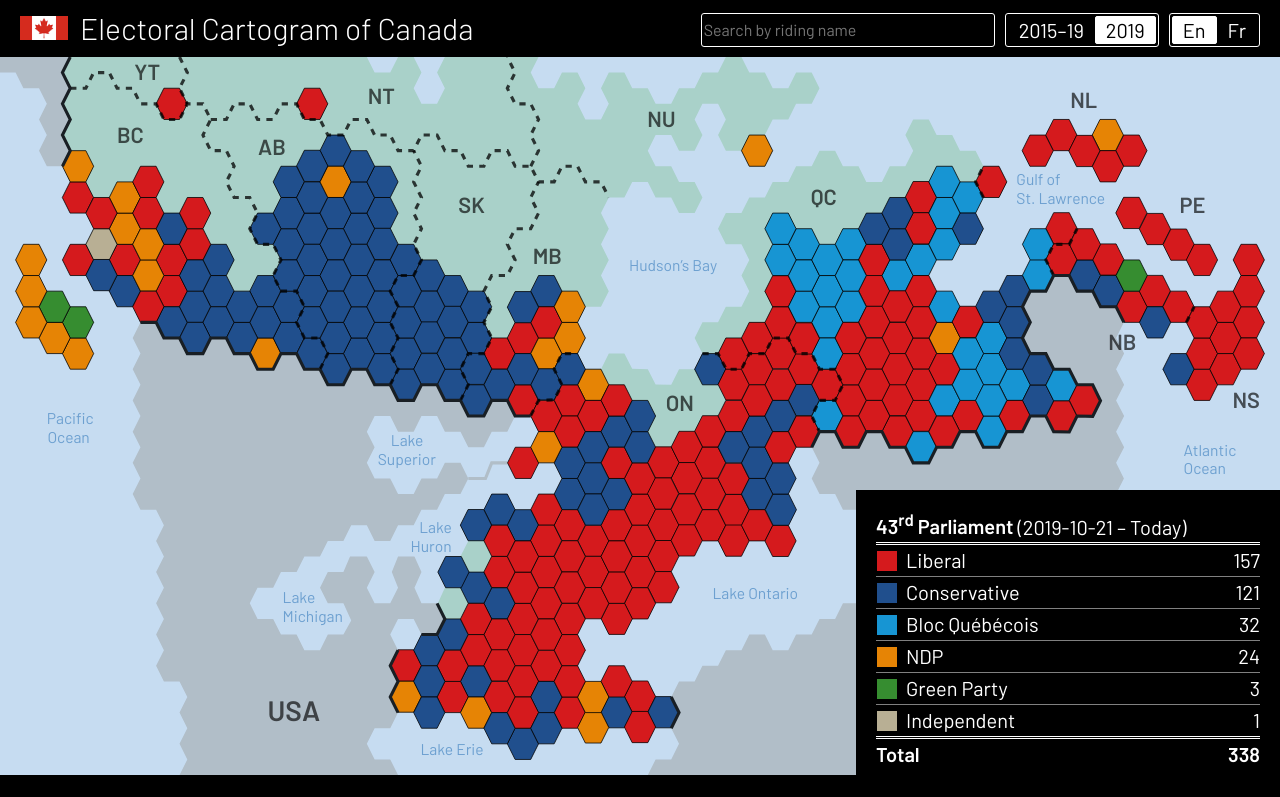
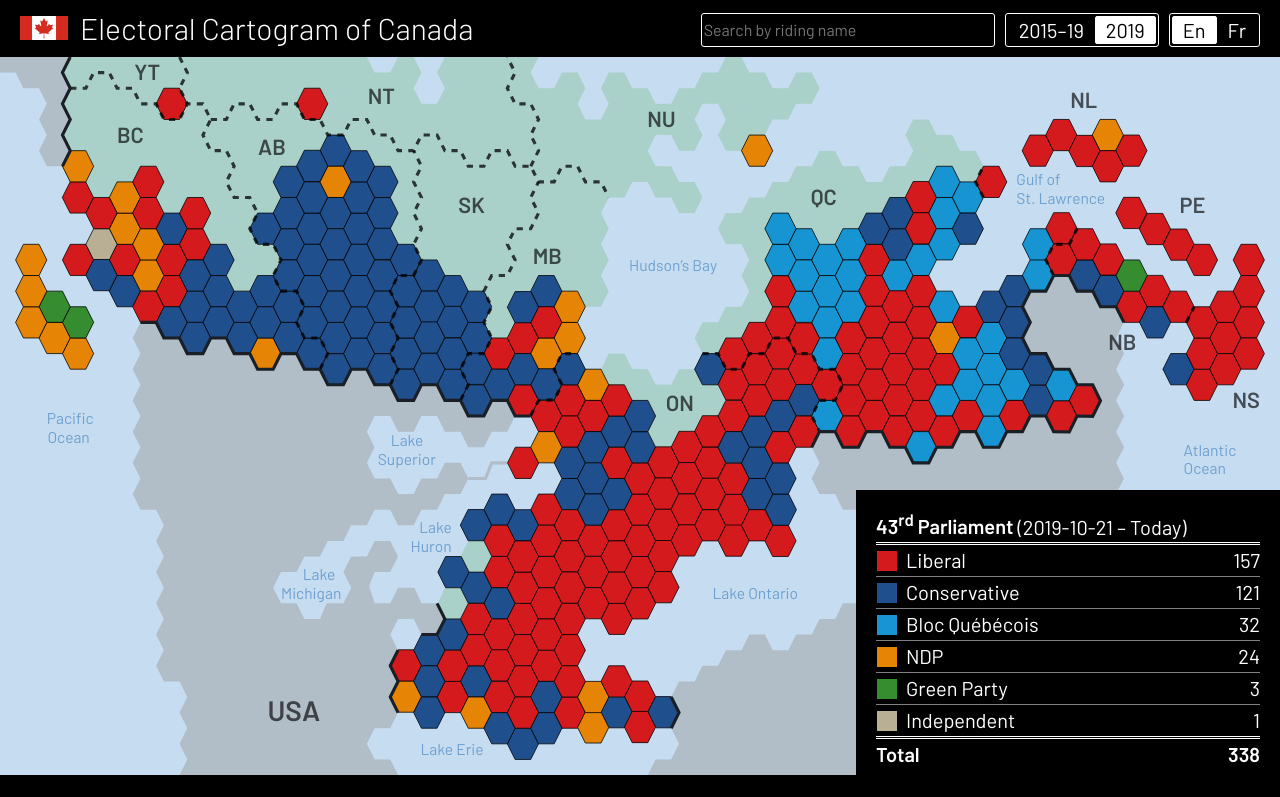
Before and after one commit to attaboy/electoralcartogram, a Next.js app: page / in a window 1280 px wide. Shown: the top 797 px of the page. Built offline with nearby package versions, Linux system fonts and the light colour scheme.

Commit message:
Adjust Lakes Michigan and Huron

```diff
--- a/components/map.tsx
+++ b/components/map.tsx
@@ -69,7 +69,7 @@ class Map extends React.PureComponent<{
         <rect x="0" y="0" width="960" height="600" className="ocean" />
       </g>
       <g id="USA" transform="matrix(0.926829,0,0,1.06522,100,50)">
-        <path id="Western-USA" data-label="Western USA" d="M255,460L115,460L120,450L115,440L120,430L115,420L120,410L115,400L105,400L100,390L105,380L100,370L105,360L100,350L105,340L100,330L105,320L100,310L105,300L100,290L90,290L85,280L90,270L85,260L90,250L85,240L90,230L85,220L90,210L85,200L90,190L85,180L90,170L100,170L105,180L115,180L120,190L130,190L135,180L145,180L150,190L160,190L165,200L175,200L180,190L190,190L195,200L205,200L210,210L220,210L225,200L235,200L240,210L250,210L255,220L265,220L270,210L280,210L285,220L295,220L300,230L310,230L315,220L325,220L330,230L325,240L315,240L310,250L300,250L295,240L285,240L280,230L270,230L265,240L255,240L250,230L240,230L235,240L240,250L235,260L240,270L250,270L255,280L265,280L270,270L280,270L285,260L295,260L300,270L295,280L285,280L280,290L270,290L265,300L255,300L250,310L240,310L235,300L225,300L220,310L210,310L205,320L195,320L190,330L180,330L175,340L165,340L160,350L165,360L175,360L180,370L190,370L195,380L205,380L210,370L220,370L225,361.072L220,350L210,350L205,340L210,330L220,330L224.236,320L235,320L240,330L235,340L240,350L250,350L255,340L251,330L255,320L265.5,320L270,330L265.5,340L270,350L280.5,350L285,360L280.5,370L270,370L265,360L255,360L250,370L255,380L250,390L255,400L250,410L255,420L250,430L240,430L235,440L240,450L250,450L255,460Z" className="foreignLand" />
+        <path id="Western-USA" data-label="Western USA" d="M255,460L115,460L120,450L115,440L120,430L115,420L120,410L115,400L105,400L100,390L105,380L100,370L105,360L100,350L105,340L100,330L105,320L100,310L105,300L100,290L90,290L85,280L90,270L85,260L90,250L85,240L90,230L85,220L90,210L85,200L90,190L85,180L90,170L100,170L105,180L115,180L120,190L130,190L135,180L145,180L150,190L160,190L165,200L175,200L180,190L190,190L195,200L205,200L210,210L220,210L225,200L235,200L240,210L250,210L255,220L265,220L270,210L280,210L285,220L295,220L300,230L310,230L315,220L325,220L330,230L325,240L315,240L310,250L300,250L295,240L285,240L280,230L270,230L265,240L255,240L250,230L240,230L235,240L240,250L235,260L240,270L250,270L255,280L265,280L270,270L280,270L285,260L295,260L300,270L295,280L285,280L280,290L270,290L265,300L255,300L250,290L240,290L235,300L225,300L220,310L210,310L205,320L195,320L190,330L180,330L175,340L180,350L190,350L195,360L205,360L209.236,350L220,350L225,340L220,330L225,320L235,320L240,310L250,310L255,320L250,330L240,330L236.471,338.93L240,350L250,350L255,340L265.5,340L270,350L280.5,350L285,360L280.5,370L270,370L265,360L255,360L250,370L255,380L250,390L255,400L250,410L255,420L250,430L240,430L235,440L240,450L250,450L255,460Z" className="foreignLand" />
         <path id="Eastern-USA" data-label="Eastern USA" d="M625,460L415,460L420,450L430,450L435,440L430,430L435,420L430,410L435,400L445,400L450,390L460,390L465,380L475,380L480,370L490,370L495,380L505,380L510,370L520,370L525,360L535,360L540,350L550,350L555,340L550,330L555,320L550,310L555,300L550,290L540,290L535,280L525,280L520,270L525,260L520,250L525,240L535,240L540,250L550,250L555,240L565,240L570,250L580,250L585,260L595,260L600,250L610,250L615,240L625,240L630,250L640,250L645,240L655,240L660,230L670,230L675,240L685,240L690,230L700,230L705,220L700,210L690,210L685,200L675,200L670,190L660,190L655,180L660,170L655,160L660,150L670,150L675,140L685,140L690,150L700,150L705,160L715,160L720,170L715,180L720.15,190L715,200L720.15,210L715,220L720.15,230L715,240L720.15,250L715,260L720,270L715,280L720.15,290L715,300L720.15,310L730,310L735,320L745,320L750,330L760,330L765,320L775,320L780,330L775,340L765,340L760,350L750,350L745,360L735,360L730,370L720,370L715,380L720,390L730,390L735,380L745,380L750,390L745,400L735,400L730,410L720,410L715,420L705,420L700,410L690,410L685,420L675,420L670,430L660,430L655,440L645,440L640,450L630,450L625,460Z" className="foreignLand" />
         <path id="Alaska" d="M0,10L10,10L15,20L25,20L30,30L25,40L30,50L25,60L30,70L40,70L45,60L40,50L45,40L40,30L45,20L40,10L45,0L0,0L0,10Z" className="foreignLand" />
         <g id="Between-lakes" data-label="Between lakes" transform="matrix(1,0,0,1,56,-10)">
@@ -95,8 +95,8 @@ class Map extends React.PureComponent<{
             <text x="48.432px" y="241.667px" className="waterText">{this.getLabelFor("Lake")}</text>
             <text x="42.872px" y="253.667px" className="waterText">{this.getLabelFor("Huron")}</text>
           </g>
-          <g transform="matrix(1,0,0,1,78.1276,120.333)">
-            <text x="42.872px" y="229.667px" className="waterText">{this.getLabelFor("Lake")}</text>
+          <g transform="matrix(1,0,0,1,77.1276,105.333)">
+            <text x="56.772px" y="229.667px" className="waterText">{this.getLabelFor("Lake")}</text>
             <text x="42.872px" y="241.667px" className="waterText">{this.getLabelFor("Michigan")}</text>
           </g>
           <g transform="matrix(1,0,0,1,296.128,-92.3114)">
```
